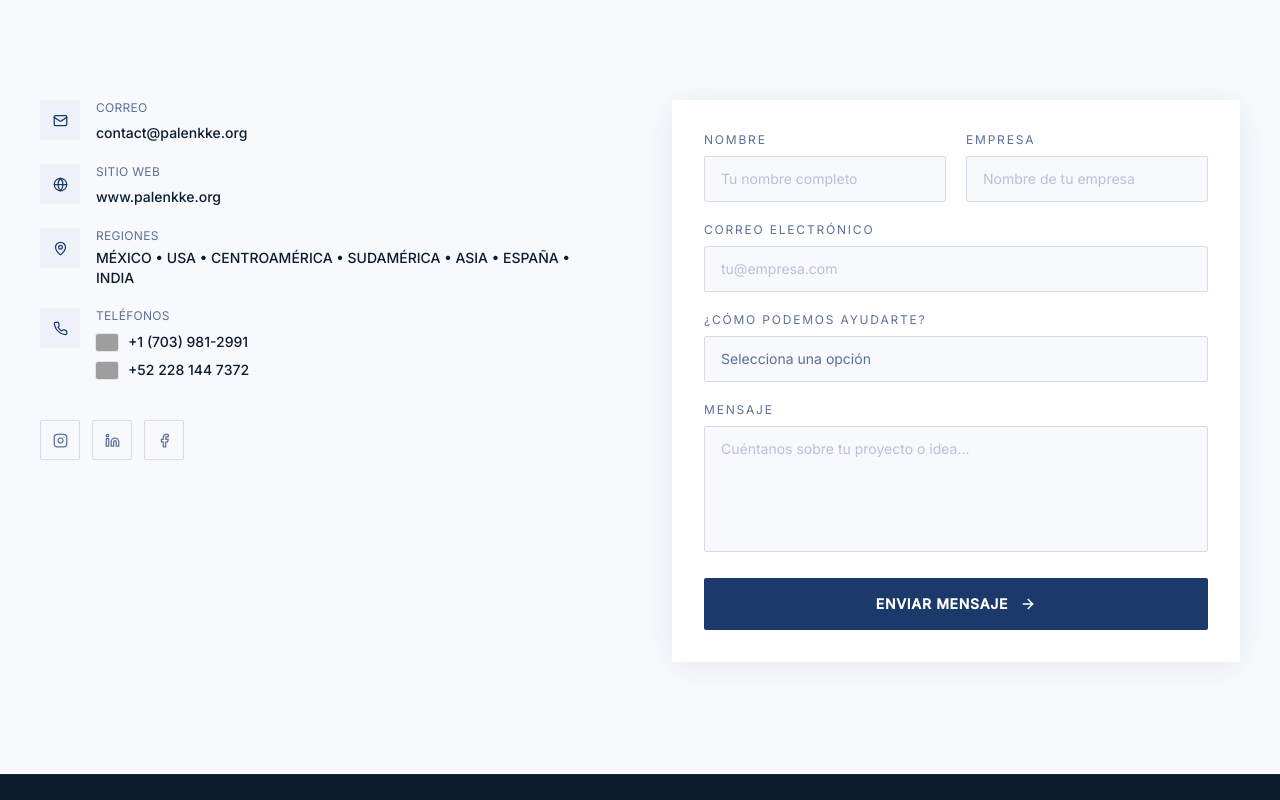
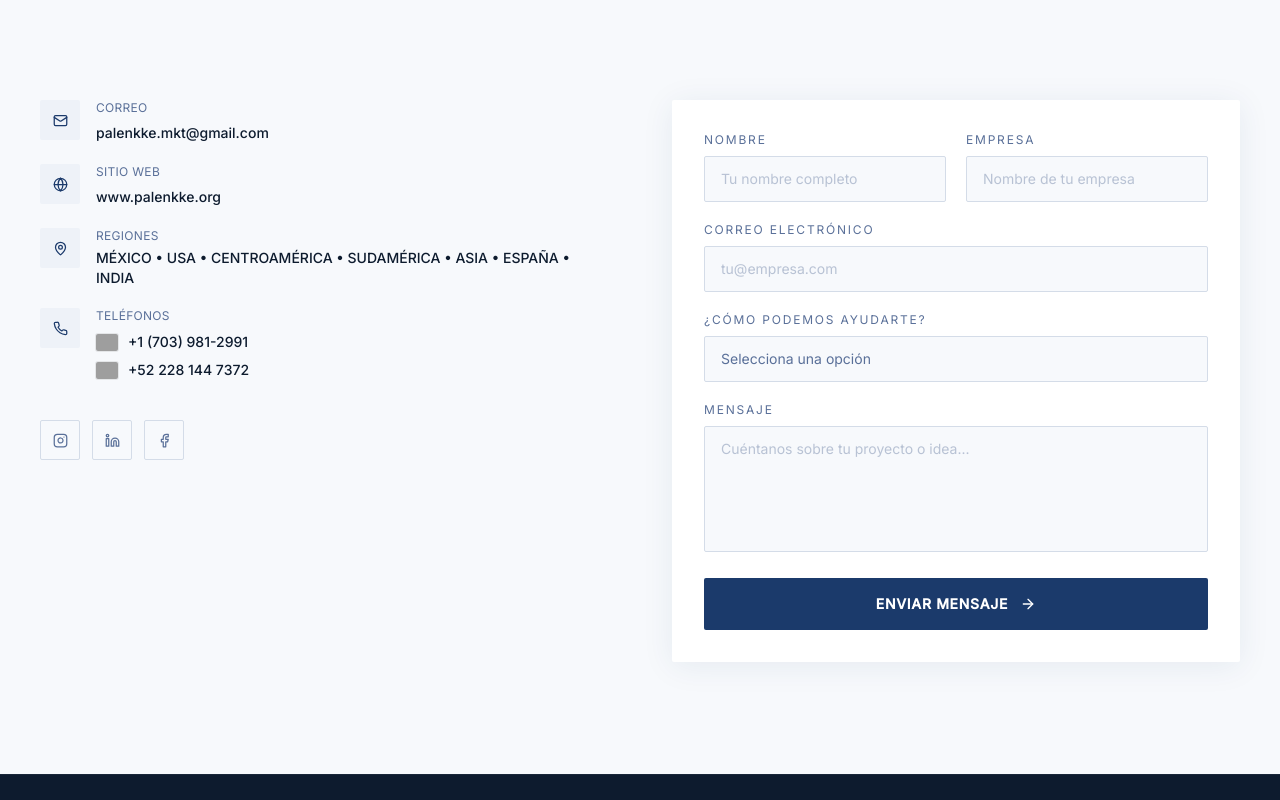
Before and after one commit to blackars/plkk, a React (Vite) app: page / in a window 1280 px wide. Shown: the part 4100-4900 px from the top of the page. Built offline with nearby package versions, Linux system fonts and the light colour scheme; grey boxes are pictures that could not be loaded.

Commit message:
fix: update email to palenkke.mkt@gmail.com + CTA scrolls to form section + add analytics to build

```diff
--- a/index.html
+++ b/index.html
@@ -12,6 +12,8 @@
     <meta name="robots" content="index, follow" />
     <meta property="og:site_name" content="Grupo Palenkke" />
     <meta property="og:locale" content="es_MX" />
+    <script src="/analytics.js"></script>
+    <script defer data-domain="palenkke.org" src="https://plausible.io/js/script.tagged-events.js"></script>
   </head>
   <body>
     <div id="app"></div>
--- /dev/null
+++ b/public/analytics.js
@@ -0,0 +1,5 @@
+// Analytics initialization
+// C2 analytics loading is now managed by CookieBanner component
+// to ensure GDPR/CCPA compliance with user consent.
+// The script will only load after user accepts analytics cookies.
+(window._signalsDataLayer=window._signalsDataLayer||[]);
--- a/src/components/Footer.tsx
+++ b/src/components/Footer.tsx
@@ -76,7 +76,7 @@
             <ul className="space-y-3">
               <li className="flex items-center gap-2.5">
                 <Mail size={13} className="text-[#C9A84C] shrink-0" />
-                <a href="mailto:contact@palenkke.org" className="text-white/40 text-sm hover:text-[#C9A84C] transition-colors">contact@palenkke.org</a>
+                <a href="mailto:palenkke.mkt@gmail.com" className="text-white/40 text-sm hover:text-[#C9A84C] transition-colors">palenkke.mkt@gmail.com</a>
               </li>
               <li className="flex items-center gap-2.5">
                 <Globe size={13} className="text-[#C9A84C] shrink-0" />
--- a/src/components/Header.tsx
+++ b/src/components/Header.tsx
@@ -65,7 +65,7 @@
               {i18n.language === 'es' ? 'EN' : 'ES'}
             </button>
             <Link
-              to="/contacto"
+              to="/contacto#form"
               className="hidden md:inline-flex items-center gap-2 px-5 py-2.5 bg-[#C9A84C] text-[#0D1B2E] text-xs font-bold tracking-wider uppercase rounded-sm hover:bg-[#b8983f] transition-colors"
             >
               {t('nav.cta')}
@@ -106,7 +106,7 @@
               {i18n.language === 'es' ? 'English' : 'Español'}
             </button>
             <Link
-              to="/contacto"
+              to="/contacto#form"
               onClick={() => setOpen(false)}
               className="block mt-3 px-4 py-3 bg-[#C9A84C] text-[#0D1B2E] text-sm font-bold tracking-wider uppercase rounded-sm text-center"
             >
--- a/src/pages/contacto.tsx
+++ b/src/pages/contacto.tsx
@@ -1,5 +1,5 @@
-import { useRef, useState } from 'react';
-import { Link } from 'react-router-dom';
+import { useRef, useState, useEffect } from 'react';
+import { Link, useLocation } from 'react-router-dom';
 import { motion, useInView, type Variants } from 'motion/react';
 import { Helmet } from '@dr.pogodin/react-helmet';
 import { useTranslation } from 'react-i18next';
@@ -76,8 +76,8 @@
   {
     Icon: Mail,
     label: 'Correo Electrónico',
-    value: 'contact@palenkke.org',
-    href: 'mailto:contact@palenkke.org',
+    value: 'palenkke.mkt@gmail.com',
+    href: 'mailto:palenkke.mkt@gmail.com',
     flag: null,
   },
   {
@@ -316,6 +316,16 @@
 // ─── Page ─────────────────────────────────────────────────────────────────────
 export default function ContactoPage() {
   const { t } = useTranslation();
+  const { hash } = useLocation();
+  const formSectionRef = useRef<HTMLDivElement>(null);
+
+  useEffect(() => {
+    if (hash === '#form' && formSectionRef.current) {
+      setTimeout(() => {
+        formSectionRef.current?.scrollIntoView({ behavior: 'smooth', block: 'start' });
+      }, 150);
+    }
+  }, [hash]);
   return (
     <>
       <Helmet>
@@ -343,7 +353,7 @@
             '@type': 'Organization',
             name: 'Grupo Palenkke',
             url: 'https://www.palenkke.org',
-            email: 'contact@palenkke.org',
+            email: 'palenkke.mkt@gmail.com',
           },
         })}</script>
       </Helmet>
@@ -506,7 +516,7 @@
 
             {/* ── Right: Form (3/5) ── */}
             <InViewSingle variant={fadeRight} className="lg:col-span-3">
-              <div className="bg-white border border-[#D4DCE8] rounded-sm shadow-[0_4px_32px_rgba(27,58,107,0.08)] overflow-hidden">
+              <div id="form" ref={formSectionRef} className="bg-white border border-[#D4DCE8] rounded-sm shadow-[0_4px_32px_rgba(27,58,107,0.08)] overflow-hidden">
                 {/* Form header */}
                 <div className="px-8 pt-8 pb-6 border-b border-[#D4DCE8]">
                   <h2 className="font-heading text-2xl font-bold text-[#0D1B2E] mb-1">Envíanos un Mensaje</h2>
--- a/src/pages/index.tsx
+++ b/src/pages/index.tsx
@@ -164,7 +164,7 @@
     areaServed: ['MX', 'US', 'SA'],
     contactPoint: {
       '@type': 'ContactPoint',
-      email: 'contact@palenkke.org',
+      email: 'palenkke.mkt@gmail.com',
       contactType: 'customer service'
     },
     sameAs: [
@@ -545,7 +545,7 @@
             <InView>
               <motion.div variants={stagger} className="space-y-5 mb-10">
                 {[
-                { Icon: Mail, labelKey: 'email_label', value: 'contact@palenkke.org', href: 'mailto:contact@palenkke.org' },
+                { Icon: Mail, labelKey: 'email_label', value: 'palenkke.mkt@gmail.com', href: 'mailto:palenkke.mkt@gmail.com' },
                 { Icon: Globe, labelKey: 'web_label', value: 'www.palenkke.org', href: 'https://www.palenkke.org' },
                 { Icon: MapPin, labelKey: 'office_label', value: t('contact_section.office_value'), href: null }].
                 map(({ Icon, labelKey, value, href }) =>
--- a/src/pages/legal.tsx
+++ b/src/pages/legal.tsx
@@ -316,8 +316,8 @@
               className="mt-6 text-center text-sm text-[#0D1B2E]/50"
             >
               O escríbenos directamente a{' '}
-              <a href="mailto:contact@palenkke.org" className="text-[#1B3A6B] font-medium hover:text-[#C9A84C] transition-colors duration-200">
-                contact@palenkke.org
+              <a href="mailto:palenkke.mkt@gmail.com" className="text-[#1B3A6B] font-medium hover:text-[#C9A84C] transition-colors duration-200">
+                palenkke.mkt@gmail.com
               </a>
             </motion.p>
           </div>
```
